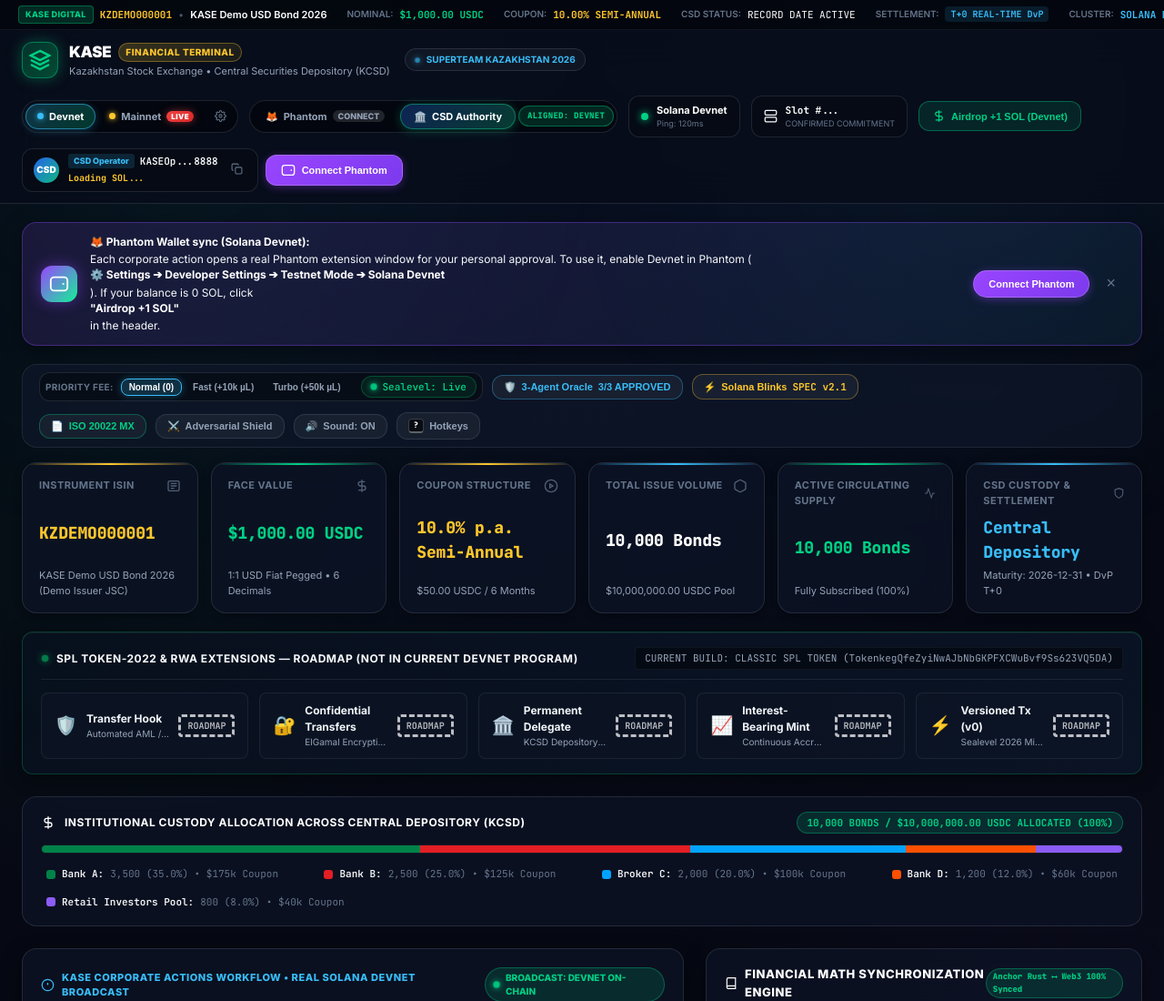
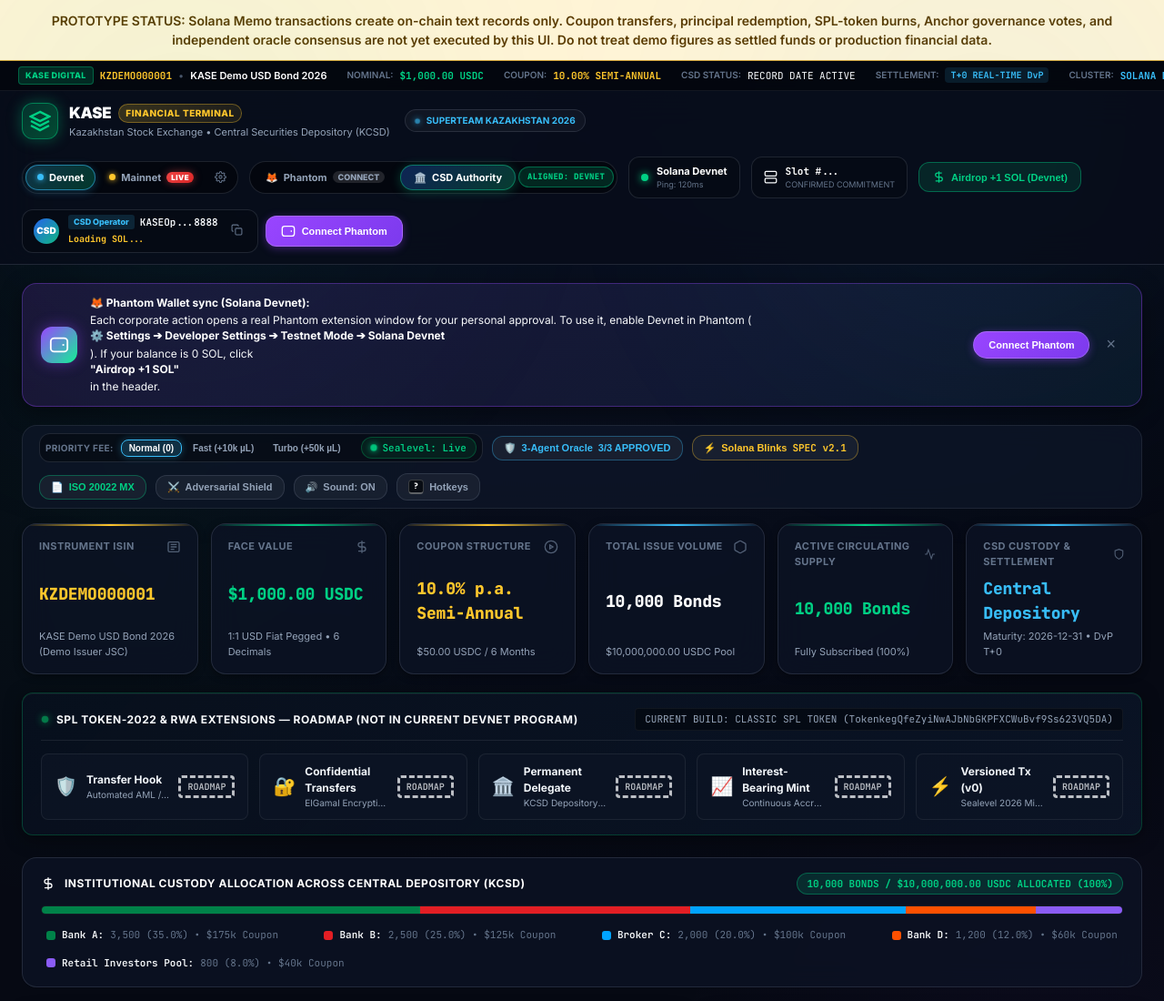
Before and after one commit to Timur27041988Adaibaev/kase-corporate-actions, a website: page terminal/index.html in a window 1280 px wide. Shown: the top 1100 px of the page at 91% size. Drawn offline with Linux system fonts and the light colour scheme.

Commit message:
Show clear prototype and settlement limitations in terminal UI

```diff
--- a/terminal/index.html
+++ b/terminal/index.html
@@ -3,8 +3,8 @@
 <head>
   <meta charset="UTF-8">
   <meta name="viewport" content="width=device-width, initial-scale=1.0">
-  <title>KASE Automated Corporate Actions Terminal | Kazakhstan Stock Exchange on Solana Devnet</title>
-  <meta name="description" content="Institutional financial terminal for automated corporate actions on Kazakhstan Stock Exchange (KASE) powered by Solana Devnet. Semi-annual coupons, principal redemption, token burns, and governance voting.">
+  <title>KASE Corporate Actions — Solana Devnet Terminal</title>
+  <meta name="description" content="KASE corporate-actions terminal prototype. Solana Memo attestations are live; coupon transfers, token burns and Anchor governance execution are not yet wired to the UI.">
   <link rel="stylesheet" href="style.css">
   <link rel="preconnect" href="https://fonts.googleapis.com">
   <link rel="preconnect" href="https://fonts.gstatic.com" crossorigin>
@@ -18,6 +18,11 @@
   </script>
 </head>
 <body>
+
+  <div role="alert" style="margin:0;padding:12px 18px;background:#fff4d6;color:#5b3b00;border-bottom:1px solid #d6a73c;font:600 14px/1.5 Inter,Arial,sans-serif;text-align:center;">
+    PROTOTYPE STATUS: Solana Memo transactions create on-chain text records only. Coupon transfers, principal redemption, SPL-token burns, Anchor governance votes, and independent oracle consensus are not yet executed by this UI. Do not treat demo figures as settled funds or production financial data.
+  </div>
+
 
   <!-- Ambient Institutional Glow Effects -->
   <div class="ambient-glow glow-top-left" aria-hidden="true"></div>
```
